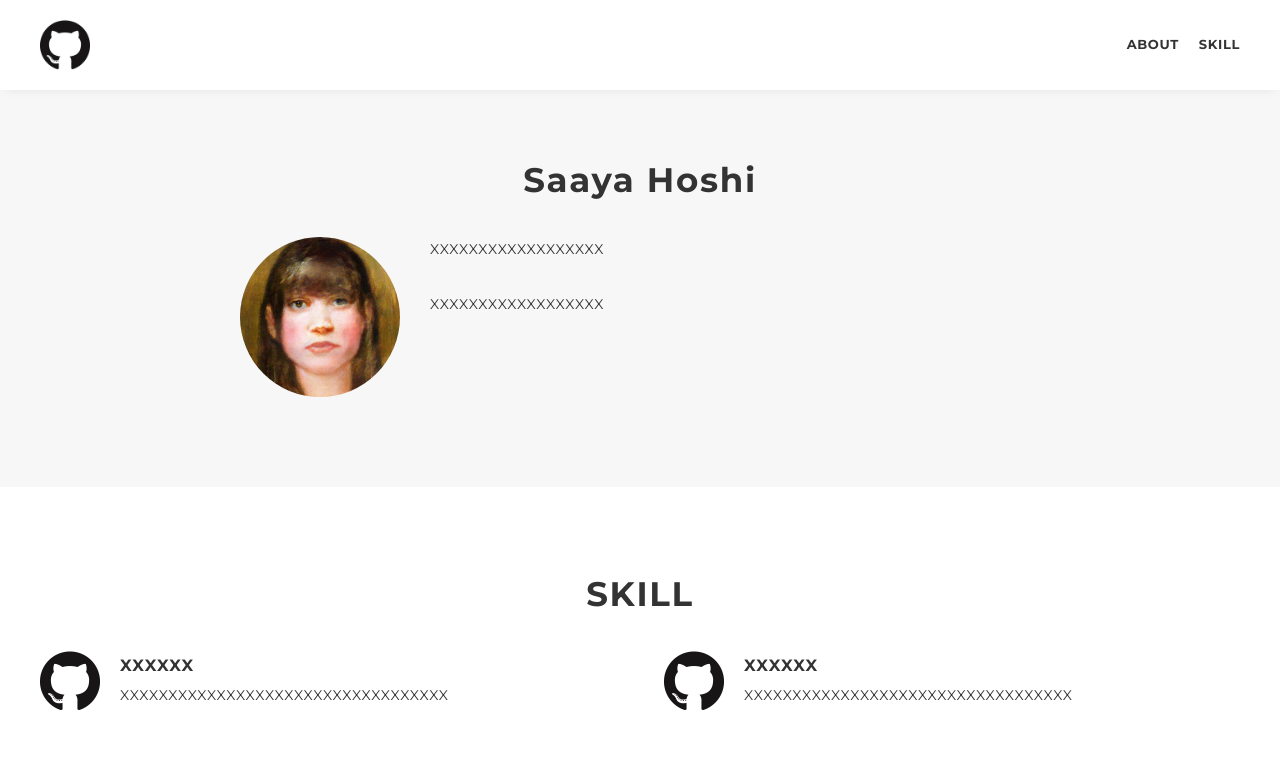
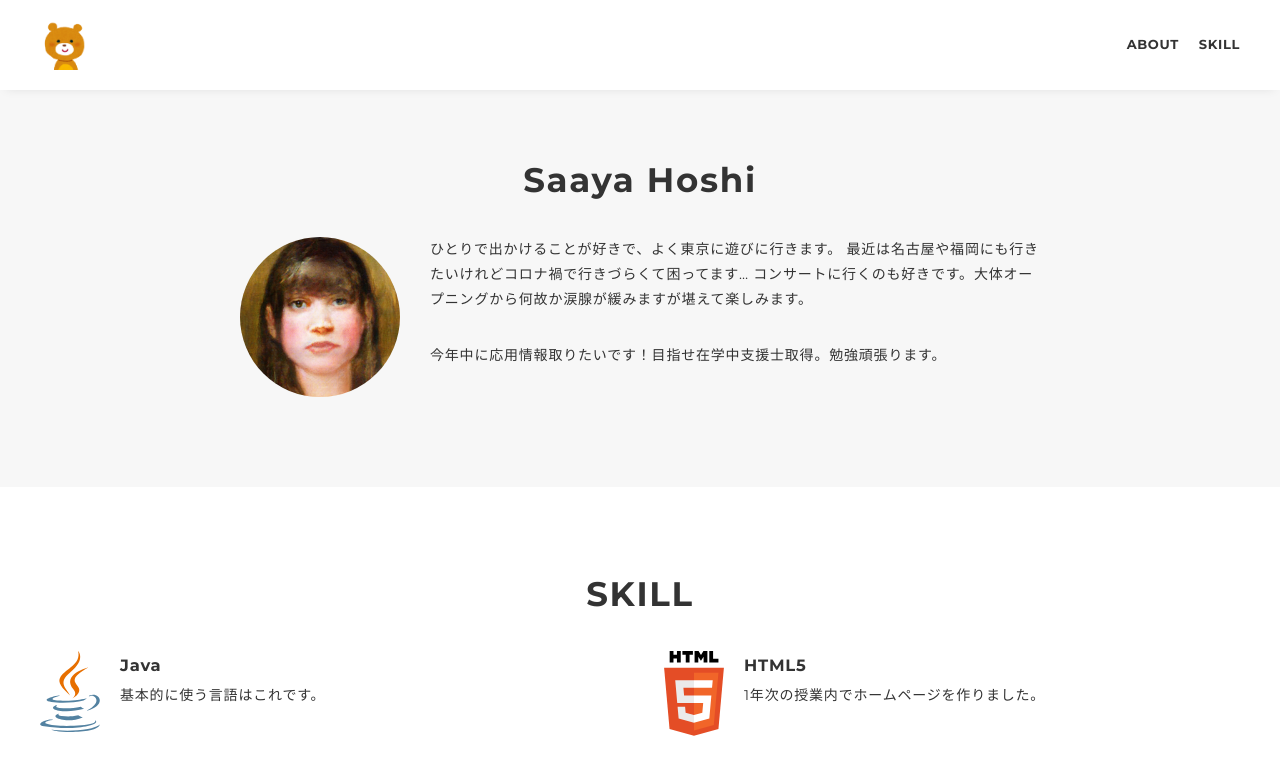
Before and after one commit to Star-0121/portfolio, a plain HTML site: page docs/index.html in a window 1280 px wide. Shown: the top 758 px of the page. Drawn offline with nearby package versions, Linux system fonts and the light colour scheme.

Commit message:
プロフィール

```diff
--- a/docs/index.html
+++ b/docs/index.html
@@ -10,7 +10,7 @@
 <meta property="og:description" content="XXXXXXの自己紹介サイトです。" />
 <meta property="og:image" content="img/ogp.png" />
 <meta name="description" content="XXXXXXの自己紹介サイトです。" />
-<title>XXXXXX ポートフォリオ</title>
+<title>Hoshi ポートフォリオ</title>
 <link rel="preconnect" href="https://fonts.gstatic.com" />
 <link
 	href="https://fonts.googleapis.com/css2?family=Montserrat:wght@400;700&display=swap"
@@ -29,7 +29,7 @@
 		<header class="header">
 			<div class="inner">
 				<h1 class="header-logo">
-					<a href="#"><img class="header-banner" src="img/github.png"
+					<a href="#"><img class="header-banner" src="img/kuma.png"
 						alt="ロゴマーク" /> </a>
 				</h1>
 				<nav class="header-nav">
@@ -50,8 +50,10 @@
 							<img src="img/profile.png" alt="自画像" />
 						</p>
 						<div class="profile-body">
-							<p>XXXXXXXXXXXXXXXXXX</p>
-							<p>XXXXXXXXXXXXXXXXXX</p>
+							<p>ひとりで出かけることが好きで、よく東京に遊びに行きます。
+								最近は名古屋や福岡にも行きたいけれどコロナ禍で行きづらくて困ってます…
+								コンサートに行くのも好きです。大体オープニングから何故か涙腺が緩みますが堪えて楽しみます。</p>
+							<p>今年中に応用情報取りたいです！目指せ在学中支援士取得。勉強頑張ります。</p>
 						</div>
 					</div>
 				</div>
@@ -63,20 +65,20 @@
 					<div class="skill-list">
 						<div class="skill-item">
 							<p class="skill-img">
-								<img src="img/github.png" alt="logo" />
+								<img src="img/java.svg" alt="logo" />
 							</p>
 							<div class="skill-body">
-								<h3 class="skill-name">XXXXXX</h3>
-								<p class="skill-text">XXXXXXXXXXXXXXXXXXXXXXXXXXXXXXXXXX</p>
+								<h3 class="skill-name">Java</h3>
+								<p class="skill-text">基本的に使う言語はこれです。</p>
 							</div>
 						</div>
 						<div class="skill-item">
 							<p class="skill-img">
-								<img src="img/github.png" alt="logo" />
+								<img src="img/html-5.svg" alt="logo" />
 							</p>
 							<div class="skill-body">
-								<h3 class="skill-name">XXXXXX</h3>
-								<p class="skill-text">XXXXXXXXXXXXXXXXXXXXXXXXXXXXXXXXXX</p>
+								<h3 class="skill-name">HTML5</h3>
+								<p class="skill-text">1年次の授業内でホームページを作りました。</p>
 							</div>
 						</div>
 						<div class="skill-item">
```
Also changed, not shown: docs/img/html-5.svg (added), docs/img/java.svg (added), docs/img/kuma.png (added).
